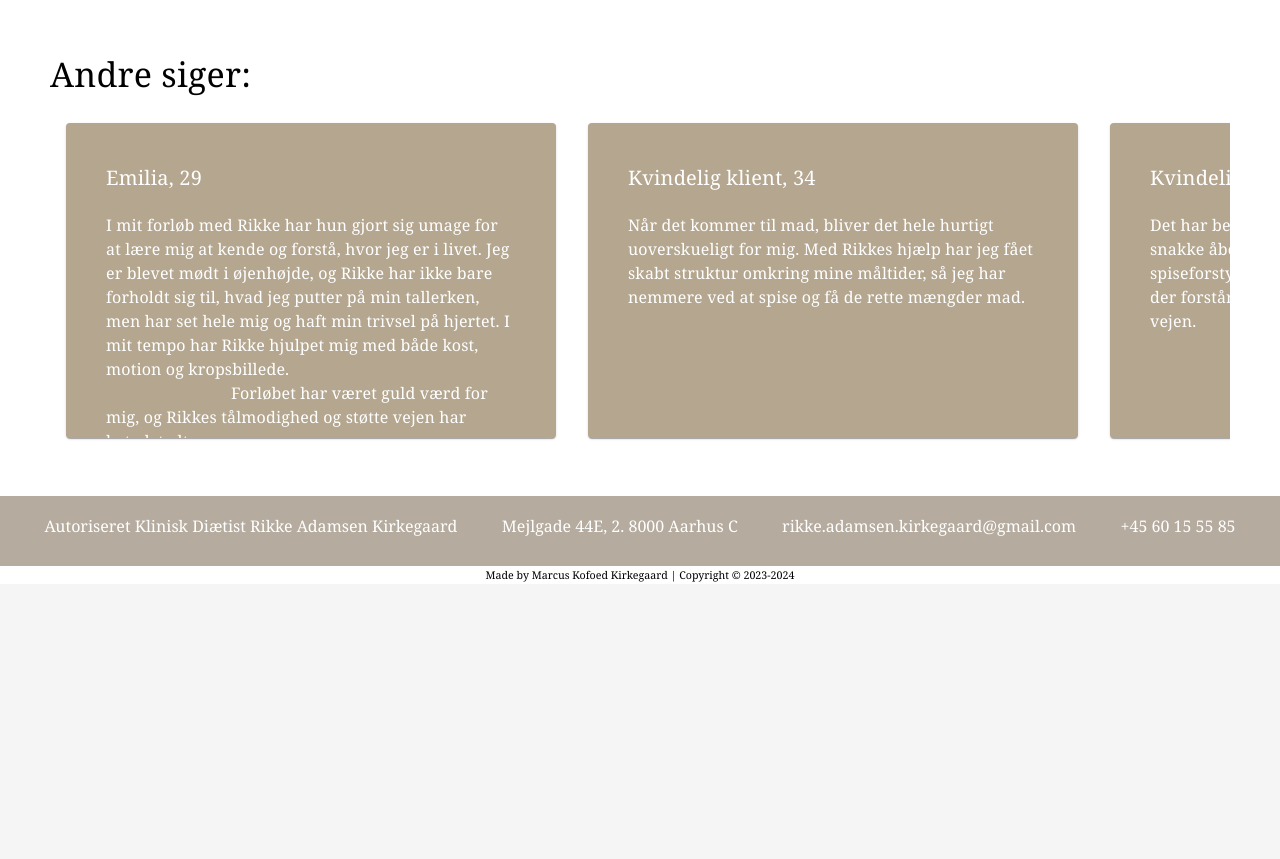
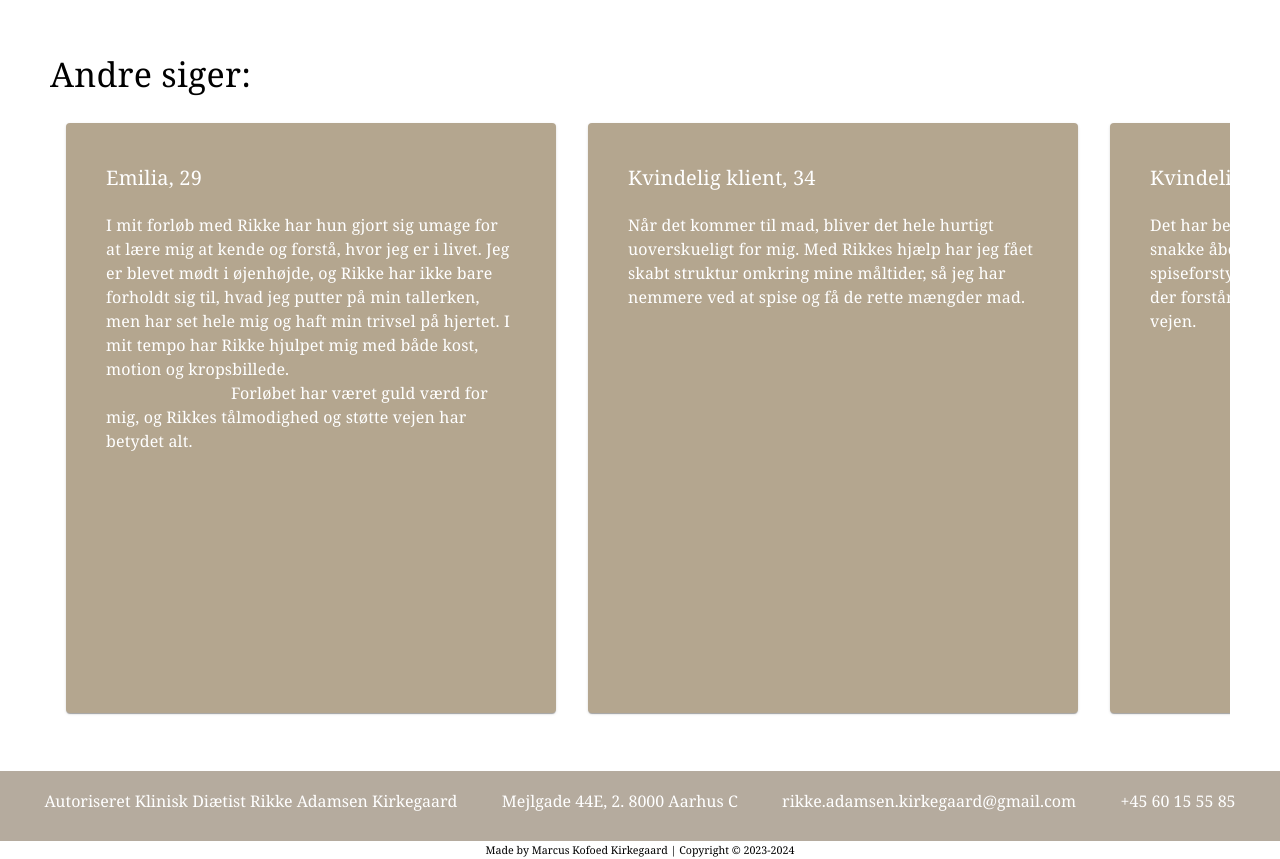
Before and after one commit to MarcusKofoedKirkegaard/rk_website, a React (Create React App) app: page /om-mig in a window 1280 px wide. Shown: the part 880-1739 px from the top of the page. Before the commit the page ends 1464 px from the top, so only its background shows below. Built offline with nearby package versions, Linux system fonts and the light colour scheme.

Commit message:
Fix textoverflow by increasing height

```diff
--- a/src/pages/OmMig/OmMig.tsx
+++ b/src/pages/OmMig/OmMig.tsx
@@ -22,7 +22,8 @@ export const StyledCard: React.FunctionComponent<{
         marginBottom: "50px",
         backgroundColor: "#b4a68f",
         width: "450px",
-        height: "275px",
+        height: "550px",
+        textOverflow: "ellipsis",
         margin: "auto",
         "&:hover": {
           transform: "scale(1.01)",
@@ -30,7 +31,7 @@ export const StyledCard: React.FunctionComponent<{
         transition: "transform 0.3s ease-in-out",
       }}
     >
-      <Box sx={{ margin: "20px" }}>
+      <Box sx={{ margin: "20px", textOverflow: "ellipsis" }}>
         <Typography
           paddingBottom="20px"
           fontFamily="inherit"
@@ -41,6 +42,7 @@ export const StyledCard: React.FunctionComponent<{
         </Typography>
         <Box>
           <Typography
+            height="100%"
             sx={{ whiteSpace: "pre-wrap", textOverflow: "ellipsis" }}
             color="white"
             fontFamily="inherit"
--- a/src/pages/Priser/Priser.tsx
+++ b/src/pages/Priser/Priser.tsx
@@ -339,14 +339,6 @@ const Priser: React.FunctionComponent = () => {
               <TableCell align="left">3x opfølgningssamtaler </TableCell>
               <TableCell align="right">kr. 2.400,00</TableCell>
             </TableRow>
-            <TableRow>
-              <TableCell align="left">5x NADA Akupunktur </TableCell>
-              <TableCell align="right">kr. 400,00</TableCell>
-            </TableRow>
-            <TableRow>
-              <TableCell align="left">10x NADA Akupunktur </TableCell>
-              <TableCell align="right">kr. 750,00</TableCell>
-            </TableRow>
           </TableBody>
         </Table>
       </Box>
@@ -449,6 +441,14 @@ const Priser: React.FunctionComponent = () => {
             <TableRow>
               <TableCell align="left"> NADA Akupunktur </TableCell>
               <TableCell align="right"> kr. 85,00</TableCell>
+            </TableRow>
+            <TableRow>
+              <TableCell align="left">5x NADA Akupunktur </TableCell>
+              <TableCell align="right">kr. 400,00</TableCell>
+            </TableRow>
+            <TableRow>
+              <TableCell align="left">10x NADA Akupunktur </TableCell>
+              <TableCell align="right">kr. 750,00</TableCell>
             </TableRow>
           </TableBody>
         </Table>
```
